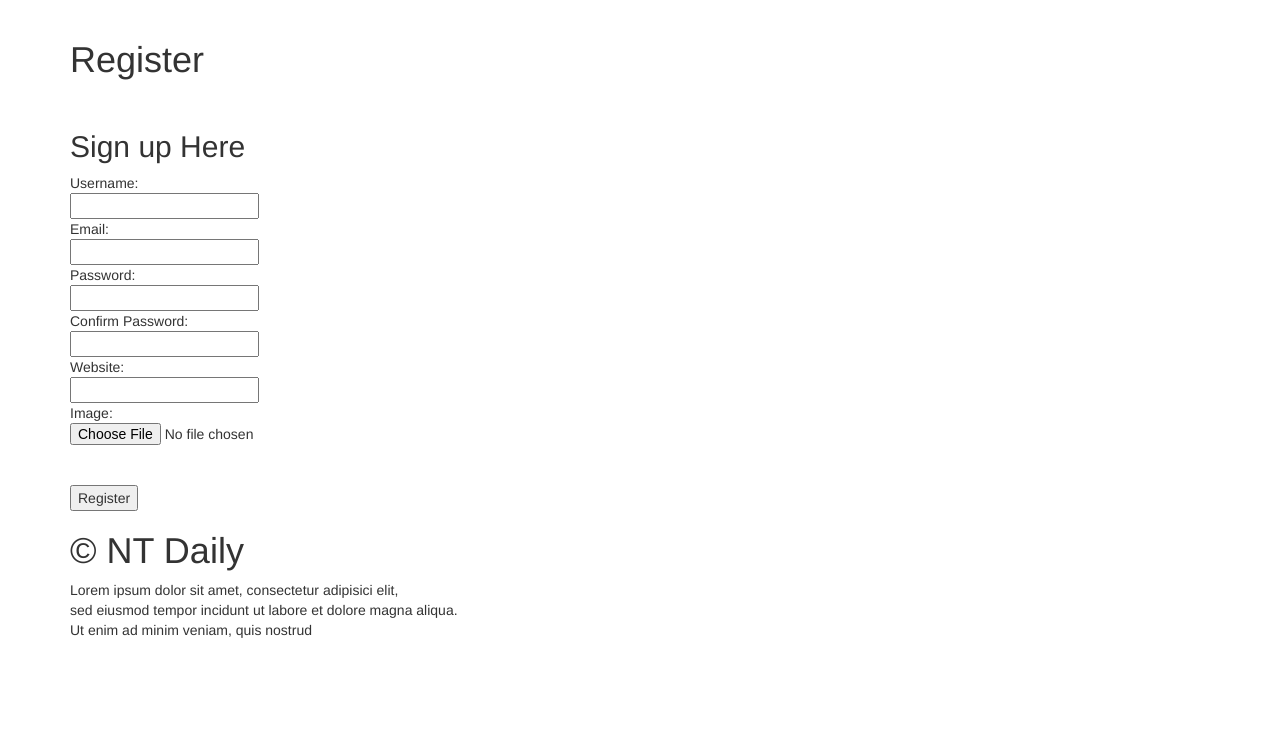
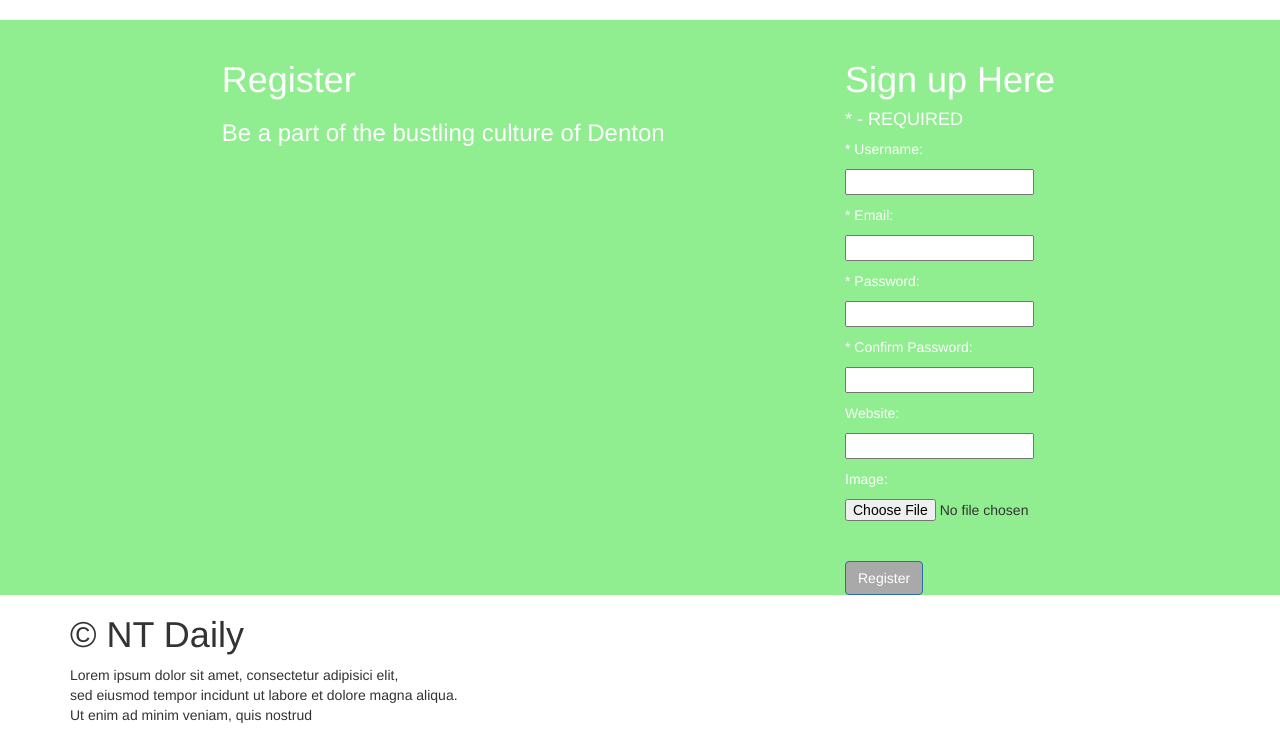
Before and after one commit to ZacharyLangley/TheMAT, a Django app: page /register/ in a window 1280 px wide. Shown: the part 51-800 px from the top of the page. Run offline with Django 3.2, Linux system fonts and the light colour scheme; some libraries are stand-ins or nearby versions.

Commit message:
Made register.html prettier

```diff
--- a/themat/scheduler/forms.py
+++ b/themat/scheduler/forms.py
@@ -24,10 +24,10 @@ class VenueForm(forms.ModelForm):
         fields = ('Vname', 'location', 'rating', 'views', 'likes')
 
 class UserForm(forms.ModelForm):
-    username = forms.CharField(help_text="Username: ")
-    email = forms.CharField(help_text="Email: ")
-    password = forms.CharField(widget=forms.PasswordInput(), help_text="Password: ")
-    confirm_password = forms.CharField(widget=forms.PasswordInput(),help_text="Confirm Password: ", required=True)
+    username = forms.CharField(help_text="* Username: ")
+    email = forms.CharField(help_text="* Email: ")
+    password = forms.CharField(widget=forms.PasswordInput(), help_text="* Password: ")
+    confirm_password = forms.CharField(widget=forms.PasswordInput(),help_text="* Confirm Password: ", required=True)
 
     class Meta:
         model = User
@@ -44,6 +44,7 @@ class UserForm(forms.ModelForm):
 class UserProfileForm(forms.ModelForm):
     website = forms.URLField(help_text="Website: ", required=False)
     picture = forms.ImageField(help_text="Image: ", required=False)
+
     class Meta:
         model = UserProfile
         fields = ('website', 'picture')
--- a/themat/scheduler/templates/register.html
+++ b/themat/scheduler/templates/register.html
@@ -2,10 +2,20 @@
 
 {% block body_block %}
 
-<div class="container">
-    <h1>Register</h1>
+<div class="row" style="background-color: lightgreen">
+    <div class="container">
+
     <br />
-    <div>
+    <div class="col-xs-8">
+        <div class="col-xs-2"></div>
+
+        <div class="col-xs-10">
+            <h1 style="color:white">Register</h1>
+            <h3 style="color:white">Be a part of the bustling culture of Denton</h3>
+        </div>
+
+    </div>
+    <div class="col-xs-4">
         {% if registered %}
         <p> Thank you for registering.</p>
 
@@ -16,27 +26,29 @@
             {% else %}
             <form id="user_form" method="post" action="/register/" enctype="multipart/form-data">
             {% csrf_token %}
-            <h2>Sign up Here</h2>
+            <h1 style="color:white">Sign up Here</h1>
+            <h4 style="color:white">* - REQUIRED</h4>
             <!-- Display each form here -->
                 {% for field in user_form.visible_fields %}
-                {{ field.errors }}
-                {{ field.help_text}}<br/>
+                <p style="color:red">{{ field.errors }}</p>
+                <p style="color:white">{{ field.help_text}}</p>
                 {{ field }}<br/>
                 {% endfor %}
 
                 {% for field in profile_form.visible_fields %}
-                {{ field.errors }}
-                {{ field.help_text}}<br/>
+                <p style="color:red">{{ field.errors }}</p>
+                <p style="color:white">{{ field.help_text}}</p>
                 {{ field }}<br/>
                 {% endfor %}
 
                 <br />
 
                 <!-- Provide a button to click to submit the form. -->
-                <input type="submit" name="submit" value="Register"/>
+                <input class="btn btn-primary" type="submit" name="submit" value="Register" style="background-color:darkgrey "/>
             </form>
             {% endif %}
         {% endif  %}
     </div>
+    </div>
 </div>
 {% endblock  %}
```
Also changed, not shown: themat/db.sqlite3, 15 other files.
